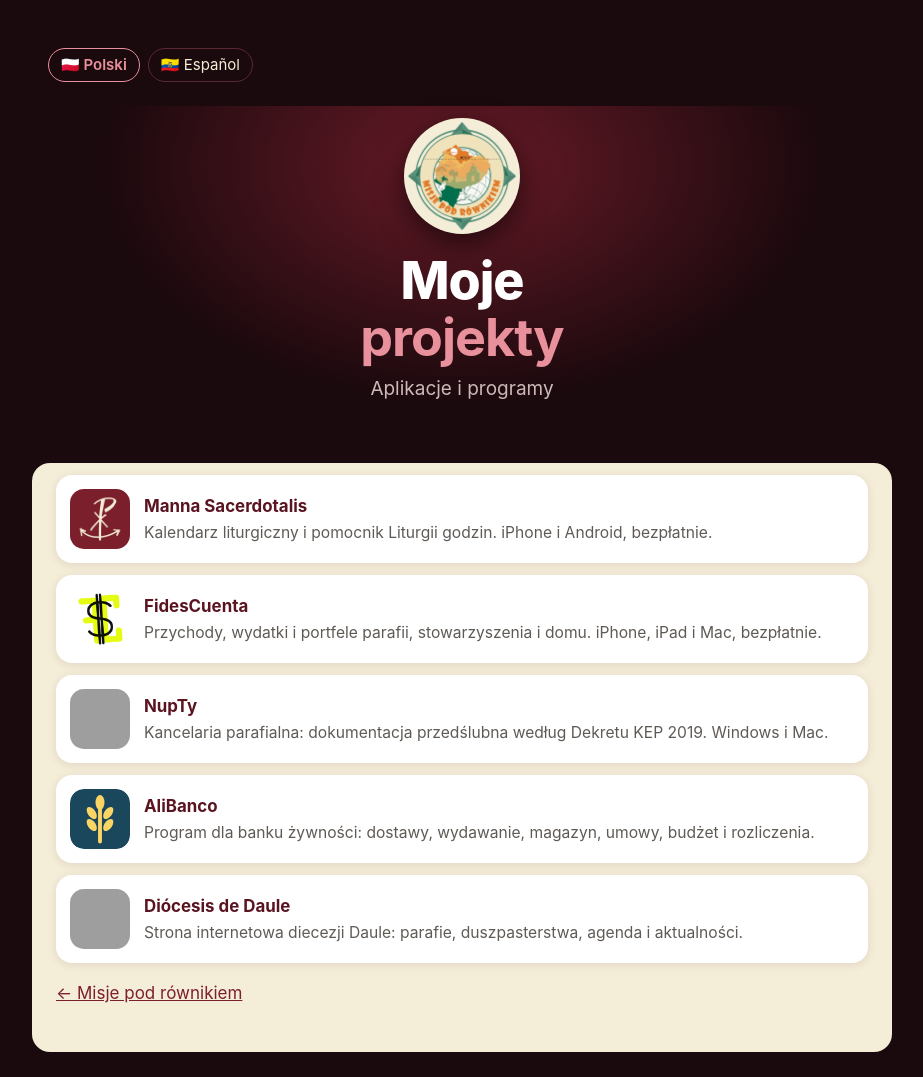
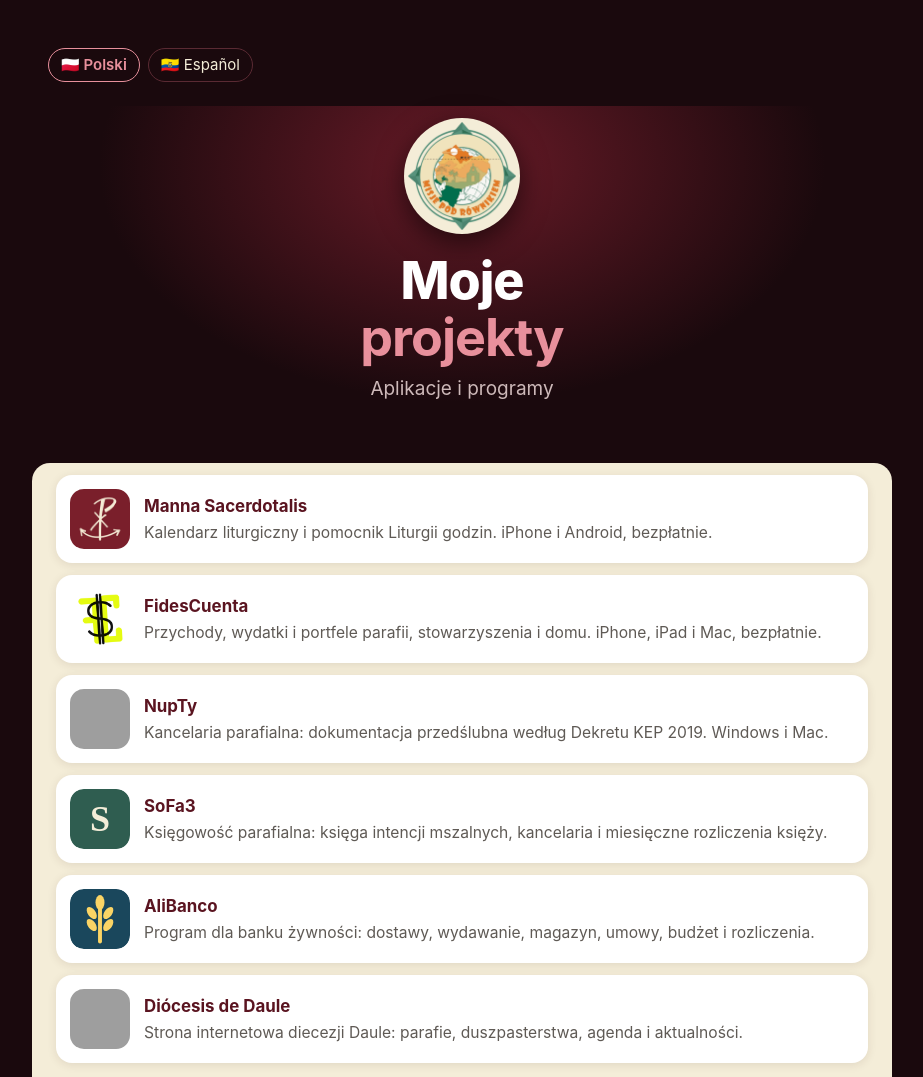
Before and after one commit to xmslyz/xmslyz.github.io, a plain HTML site: page misje/projekty/index.html in a window 1280 px wide. Shown: the top 1077 px of the page, without its empty margins (178-1101 px from the left). Drawn offline with Linux system fonts and the light colour scheme; grey boxes are pictures that could not be loaded.

Commit message:
Misje: SoFa3 na liście projektów (bez odnośnika)
Co-Authored-By: Claude Opus 5.5 <noreply@anthropic.com>

```diff
--- a/misje/projekty/index.html
+++ b/misje/projekty/index.html
@@ -19,6 +19,7 @@
 <a class="project" href="https://xmslyz.github.io/manna/"><img src="../../manna/icon.png" alt=""><span><strong>Manna Sacerdotalis</strong>Kalendarz liturgiczny i pomocnik Liturgii godzin. iPhone i Android, bezpłatnie.</span></a>
 <a class="project" href="https://xmslyz.github.io/fidescuenta/"><img src="../../fidescuenta/icon.png" alt=""><span><strong>FidesCuenta</strong>Przychody, wydatki i portfele parafii, stowarzyszenia i domu. iPhone, iPad i Mac, bezpłatnie.</span></a>
 <a class="project" href="https://xmslyz.github.io/nupty-strona/#pobierz"><img src="https://xmslyz.github.io/nupty-strona/img/ikona.png" alt=""><span><strong>NupTy</strong>Kancelaria parafialna: dokumentacja przedślubna według Dekretu KEP 2019. Windows i Mac.</span></a>
+<div class="project"><img src="sofa3.svg" alt=""><span><strong>SoFa3</strong>Księgowość parafialna: księga intencji mszalnych, kancelaria i miesięczne rozliczenia księży.</span></div>
 <div class="project"><img src="alibanco.svg" alt=""><span><strong>AliBanco</strong>Program dla banku żywności: dostawy, wydawanie, magazyn, umowy, budżet i rozliczenia.</span></div>
 <div class="project"><img src="https://xmslyz.github.io/diocesisdedaule/img/escudo.png" alt=""><span><strong>Diócesis de Daule</strong>Strona internetowa diecezji Daule: parafie, duszpasterstwa, agenda i aktualności.</span></div>
 </div>
@@ -32,6 +33,7 @@
 <a class="project" href="https://xmslyz.github.io/manna/"><img src="../../manna/icon.png" alt=""><span><strong>Manna Sacerdotalis</strong>Calendario litúrgico y guía de la Liturgia de las Horas. iPhone y Android, gratis.</span></a>
 <a class="project" href="https://xmslyz.github.io/fidescuenta/"><img src="../../fidescuenta/icon.png" alt=""><span><strong>FidesCuenta</strong>Ingresos, gastos y carteras de la parroquia, la asociación y la casa. iPhone, iPad y Mac, gratis.</span></a>
 <a class="project" href="https://xmslyz.github.io/nupty-strona/#pobierz"><img src="https://xmslyz.github.io/nupty-strona/img/ikona.png" alt=""><span><strong>NupTy</strong>Despacho parroquial: expediente prematrimonial según el Decreto de la Conferencia Episcopal Polaca de 2019. Windows y Mac.</span></a>
+<div class="project"><img src="sofa3.svg" alt=""><span><strong>SoFa3</strong>Contabilidad parroquial: libro de intenciones de Misa, despacho y liquidaciones mensuales de los sacerdotes.</span></div>
 <div class="project"><img src="alibanco.svg" alt=""><span><strong>AliBanco</strong>Programa para un banco de alimentos: entregas, despacho, bodega, contratos, presupuesto y liquidación.</span></div>
 <div class="project"><img src="https://xmslyz.github.io/diocesisdedaule/img/escudo.png" alt=""><span><strong>Diócesis de Daule</strong>Sitio web de la Diócesis de Daule: parroquias, pastorales, agenda y noticias.</span></div>
 </div>
```
Also changed, not shown: misje/projekty/sofa3.svg (added).
